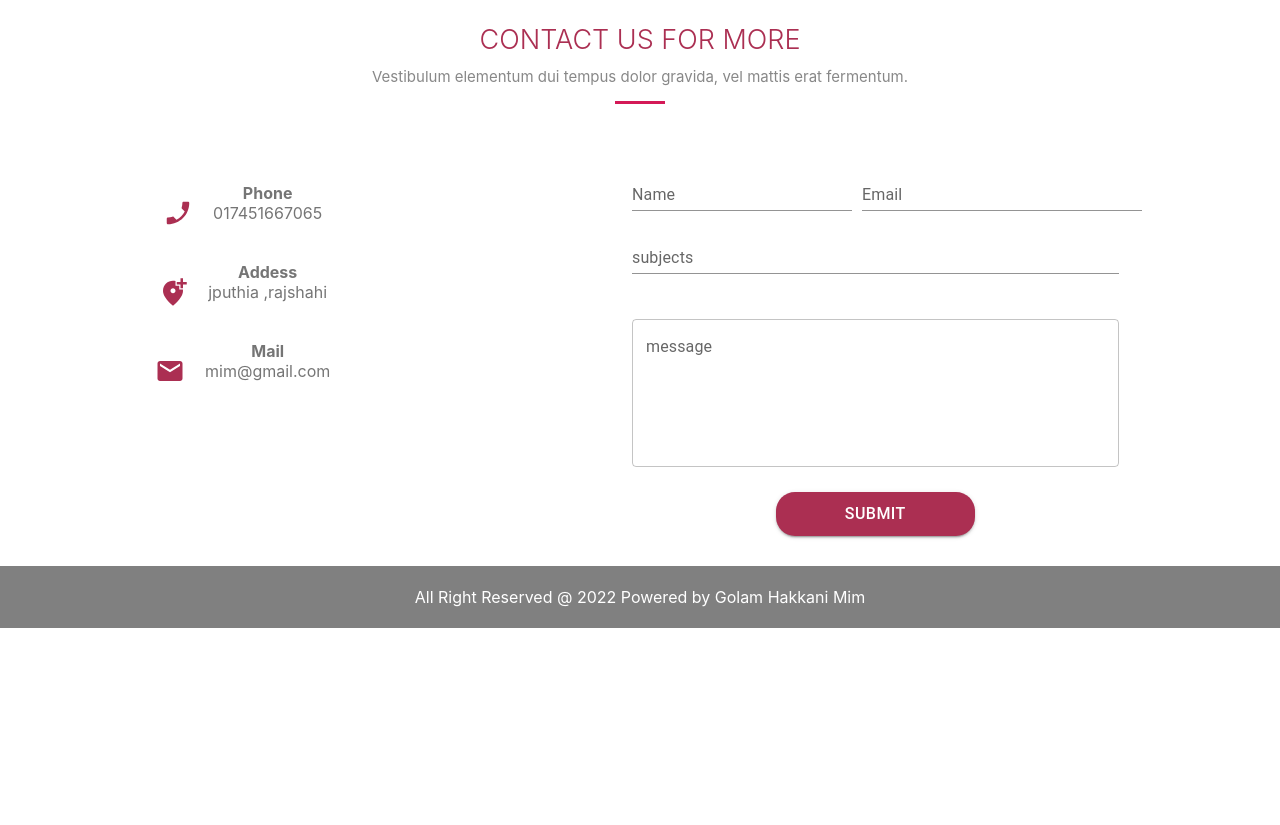
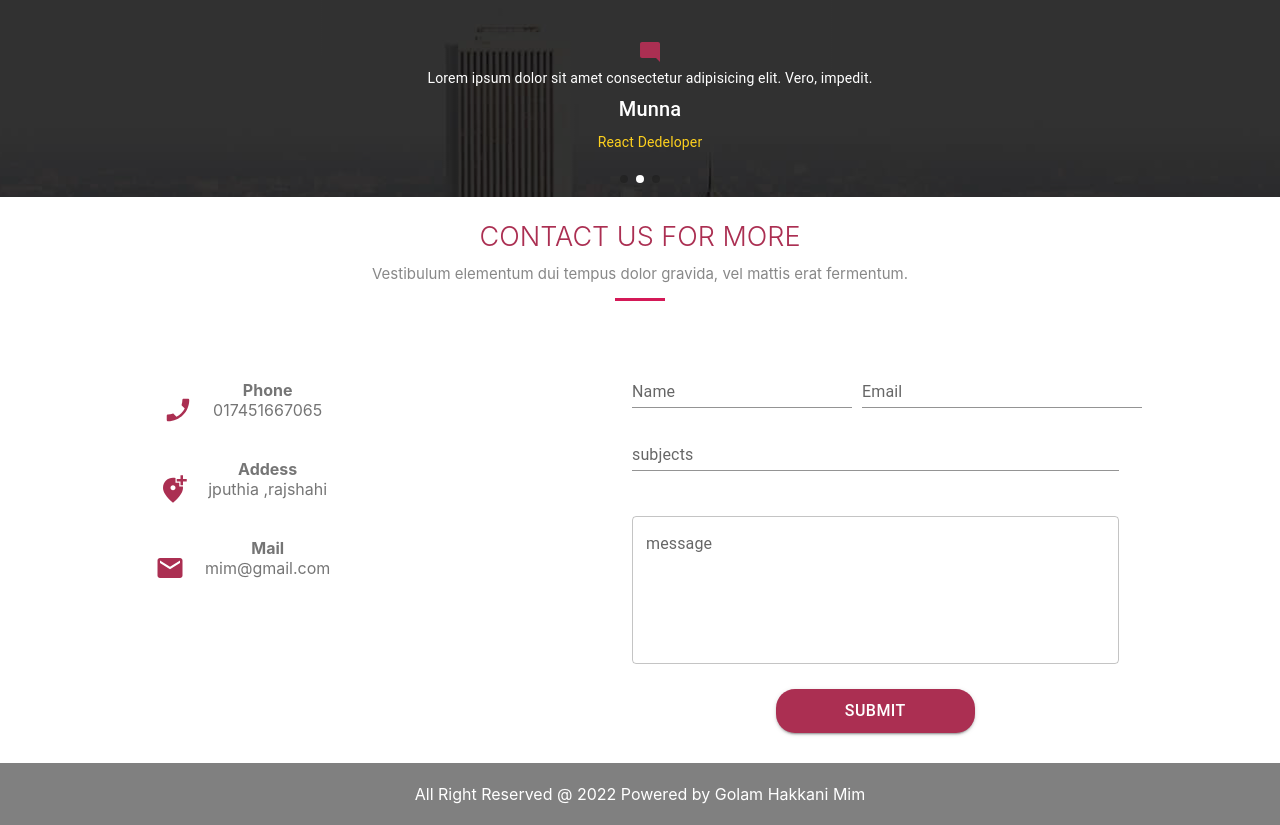
Before and after one commit to Mim-Hakkani/metrial-elegent-project, a React (Create React App) app: page / in a window 1280 px wide. Before the commit the page ends 800 px from the top, so only its background shows below. Built offline with nearby package versions, Linux system fonts and the light colour scheme.

Commit message:
testimonial slider is ready to use

```diff
--- a/package.json
+++ b/package.json
@@ -14,6 +14,7 @@
     "react": "^17.0.2",
     "react-dom": "^17.0.2",
     "react-scripts": "5.0.0",
+    "swiper": "^8.0.6",
     "web-vitals": "^2.1.4"
   },
   "scripts": {
--- a/src/App.js
+++ b/src/App.js
@@ -2,10 +2,12 @@ import logo from './logo.svg';
 import './App.css';
 import Footer from './Components/Footer/Footer';
 import Contact from './Components/Contact/Contact';
+import Testimonial from './Components/Testimonial/Testimonial';
 
 function App() {
   return (
     <div className="App">
+      <Testimonial />
        <Contact />
        <Footer />
     </div>
--- a/src/Components/Contact/Contact.css
+++ b/src/Components/Contact/Contact.css
@@ -12,4 +12,5 @@
     font-size: 15px;
     color:#888888
 
+
 }
--- a/src/Components/Testimonial/Testimonial.js
+++ b/src/Components/Testimonial/Testimonial.js
@@ -1,10 +1,137 @@
 import React from 'react';
+
+import img1 from '../../Assets/bg1.jpg'
+import ModeCommentIcon from '@mui/icons-material/ModeComment';
+import  { useRef, useState } from "react";
+
+import { Swiper, SwiperSlide } from "swiper/react";
+
+import "swiper/css";
+import "swiper/css/pagination";
+import "swiper/css/navigation";
+import './testimonial.css'
+
+
+// import required modules
+import { Autoplay,Parallax, Pagination } from "swiper";
+import { Icon, Typography } from '@mui/material';
+import { Box } from '@mui/system';
+
+const reviews = [
+    {
+        id:1,
+        name:'hakkani',
+        pro:'web designer',
+        quote:'Lorem ipsum dolor sit amet consectetur adipisicing elit. Vero, impedit.'
+    },
+
+    {
+        id:2,
+        name:'Munna',
+        pro:'React Dedeloper',
+        quote:'Lorem ipsum dolor sit amet consectetur adipisicing elit. Vero, impedit.'
+    },
+
+    {
+        id:3,
+        name:'Najmul',
+        pro:'Node Developer',
+        quote:'Lorem ipsum dolor sit amet consectetur adipisicing elit. Vero, impedit.'
+    }
+
+]
+
 
 const Testimonial = () => {
     return (
-        <div style={{backgroundColor:'#000'}}>
+        <>
+        <Swiper
+        style={{
+          "--swiper-navigation-color": "#fff",
+          "--swiper-pagination-color": "#fff",
+        }}
+        speed={600}
+        parallax={true}
 
-        </div>
+        pagination={{
+          clickable: true,
+        }}
+        autoplay={{
+            delay: 5000,
+            disableOnInteraction: false,
+          }}
+
+
+        modules={[Parallax, Pagination,Autoplay]}
+        className="mySwiper"
+      >
+        <div
+          slot="container-start"
+          className="parallax-bg"
+          style={{
+
+            background:`linear-gradient(to bottom, rgba(0, 0, 0, 0.8), rgba(0, 0, 0, 0.8)),url(${img1})`
+          }}
+          data-swiper-parallax="-23%"
+        ></div>
+
+        {
+            reviews.map(review=>
+
+
+                <SwiperSlide   key={review.id}>
+                <Box>
+                  <ModeCommentIcon
+                   sx={{color :'#ab2f52'}}
+                  />
+
+                   <Typography variant="body2" gutterBottom>
+                      {review.quote}
+                    </Typography>
+
+                    <Typography variant="h6" gutterBottom component="div">
+                    {review.name}
+                    </Typography>
+
+                    <Typography variant="body2" gutterBottom component="div" sx={{
+                        color:'rgb(253, 208, 30)'
+                    }}>
+                          {review.pro}
+                    </Typography>
+                    </Box>
+
+                </SwiperSlide>
+                )
+        }
+
+
+
+
+
+
+        {/* <SwiperSlide>
+          <div className="title" data-swiper-parallax="-300">
+            Slide 2
+          </div>
+          <div className="subtitle" data-swiper-parallax="-200">
+            Subtitle
+          </div>
+
+        </SwiperSlide>
+        <SwiperSlide>
+          <div className="title" data-swiper-parallax="-300">
+            Slide 3
+          </div>
+          <div className="subtitle" data-swiper-parallax="-200">
+            Subtitle
+          </div>
+
+        </SwiperSlide> */}
+
+
+
+      </Swiper>
+      </>
     );
 };
 
--- /dev/null
+++ b/src/Components/Testimonial/testimonial.css
@@ -0,0 +1,25 @@
+
+.swiper {
+    width: 100%;
+    height: 100%;
+    background: #000;
+  }
+
+  .swiper-slide {
+    font-size: 18px;
+    color: #fff;
+    -webkit-box-sizing: border-box;
+    box-sizing: border-box;
+    padding: 40px 60px;
+  }
+
+  .parallax-bg {
+    position: absolute;
+    left: 0;
+    top: 0;
+    width: 130%;
+    height: 100%;
+    -webkit-background-size: cover;
+    background-size: cover;
+    background-position: center;
+  }
```
Also changed, not shown: 1 other file (tests, documents, lock files or other folders).
